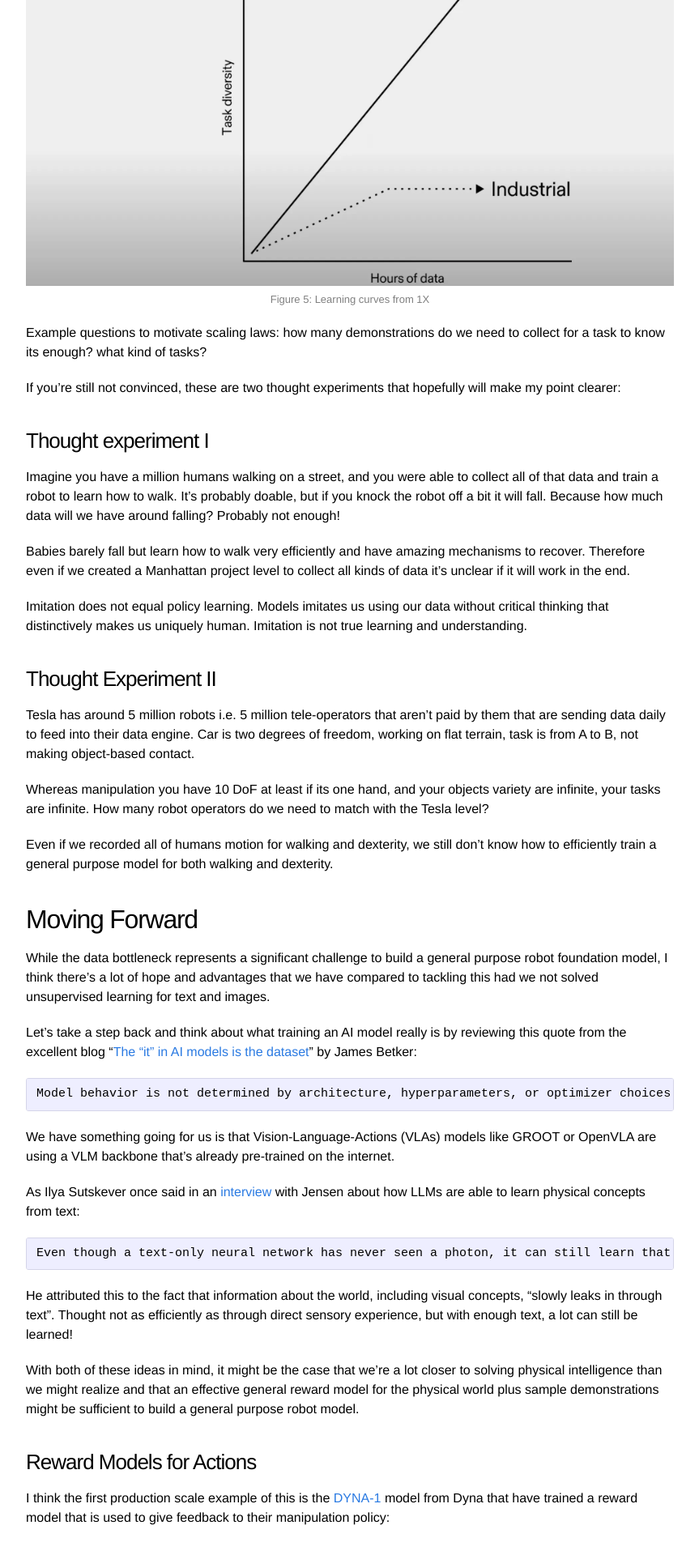
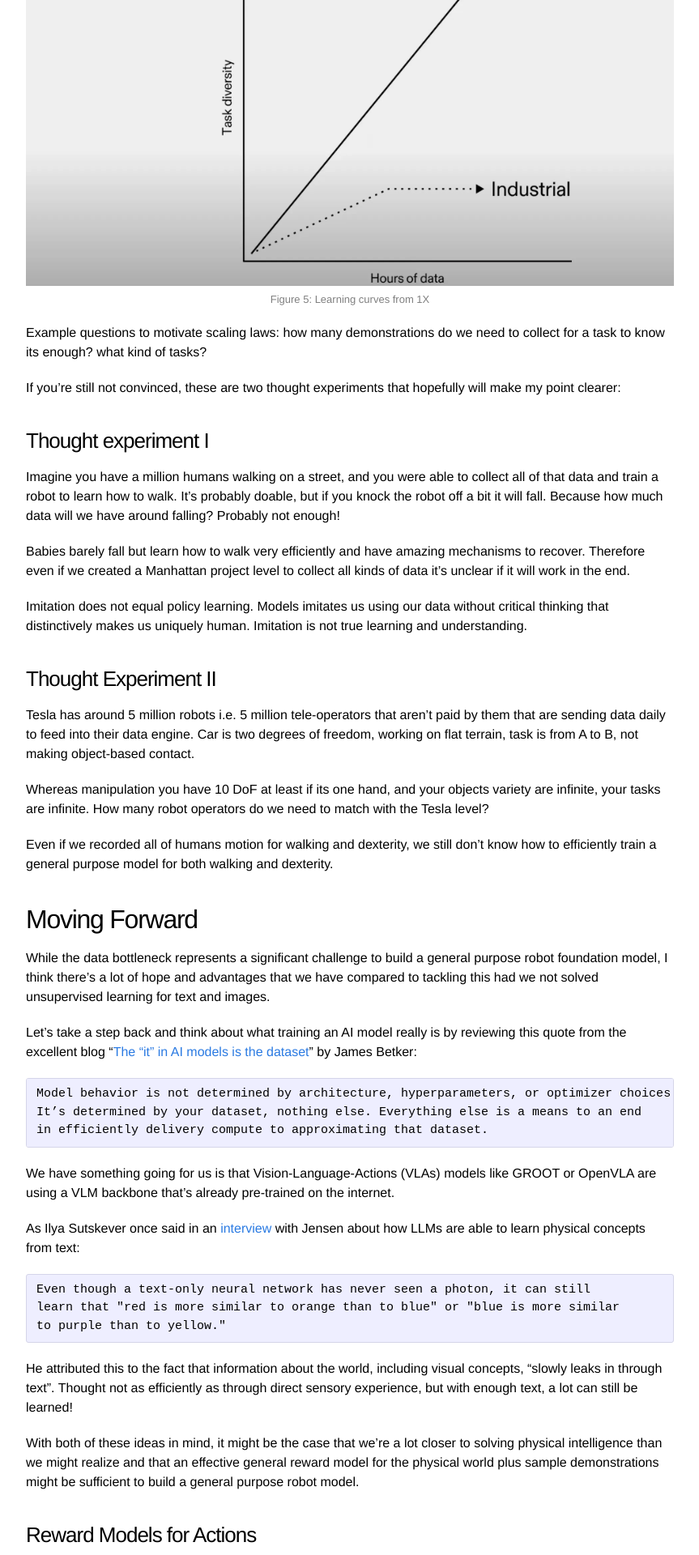
Before and after one commit to HusseinLezzaik/husseinlezzaik.github.io, a Jekyll site: the page built from _posts/2025-04-27-data-bottleneck.md, in a window 1280 px wide. Shown: the part 4480-6400 px from the top of the page at 81% size, without its empty margins (208-1071 px from the left). Built offline with Jekyll 4.4.1, drawn with Linux system fonts in a browser that asks for light colours; comment, search, counter and statistics services are not loaded.

Commit message:
minor edits

````diff
--- a/_posts/2025-04-27-data-bottleneck.md
+++ b/_posts/2025-04-27-data-bottleneck.md
@@ -33,7 +33,7 @@ Embodied AI is best defined as an AI agent that can make observations and take a
 One of the early works of embodied AI in the physical world was imitation learning from the "[End to End Learning for Self-Driving Cars](https://arxiv.org/abs/1604.07316)" project at Nvidia where they did supervised learning on human "expert" data to learn how to steer the wheel based on vision:
 
 <figure>
-<img src="/assets/past/il.jpg" width="100%" />
+<img src="/assets/past/il.JPG" width="100%" />
   <figcaption style="text-align: center; font-size: small; color: gray;">
     Figure 2: Imitation Learning for Steering Wheel
   </figcaption>
@@ -44,7 +44,7 @@ This is basically the approach that Tesla has taken to build it's autopilot FSD,
 Imitation learning works really well for driving, as well as for computer control agents like [Ace](https://x.com/sherjilozair/status/1913731862859850122):
 
 <figure>
-<img src="/assets/past/general-agent.jpg" width="100%" />
+<img src="/assets/past/general-agent.JPG" width="100%" />
   <figcaption style="text-align: center; font-size: small; color: gray;">
     Figure 3: Tweet from Sherjil Ozair, founder of General Agents about Ace
   </figcaption>
@@ -73,7 +73,7 @@ So not only is it very expensive and challenging to collect a diverse action dat
 Also, behaviour cloning applied to the physical world hit saturation pretty quickly i.e. [more demonstrations doesn't mean better performance](https://residual-assembly.github.io/):
 
 <figure>
-<img src="/assets/past/saturation.jpg" width="100%" />
+<img src="/assets/past/saturation.JPG" width="100%" />
   <figcaption style="text-align: center; font-size: small; color: gray;">
     Figure 4: Example of Imitation learning performance saturating with more data
   </figcaption>
@@ -114,7 +114,9 @@ While the data bottleneck represents a significant challenge to build a general
 Let's take a step back and think about what training an AI model really is by reviewing this quote from the excellent blog "[The "it" in AI models is the dataset](https://nonint.com/2023/06/10/the-it-in-ai-models-is-the-dataset/)" by James Betker:
 
 ```
-Model behavior is not determined by architecture, hyperparameters, or optimizer choices. It’s determined by your dataset, nothing else. Everything else is a means to an end in efficiently delivery compute to approximating that dataset.
+Model behavior is not determined by architecture, hyperparameters, or optimizer choices.
+It’s determined by your dataset, nothing else. Everything else is a means to an end
+in efficiently delivery compute to approximating that dataset.
 ```
 
 We have something going for us is that Vision-Language-Actions (VLAs) models like GROOT or OpenVLA are using a VLM backbone that's already pre-trained on the internet.
@@ -122,7 +124,9 @@ We have something going for us is that Vision-Language-Actions (VLAs) models lik
 As Ilya Sutskever once said in an [interview](https://lifearchitect.ai/ilya/) with Jensen about how LLMs are able to learn physical concepts from text:
 
 ```
-Even though a text-only neural network has never seen a photon, it can still learn that "red is more similar to orange than to blue" or "blue is more similar to purple than to yellow."
+Even though a text-only neural network has never seen a photon, it can still
+learn that "red is more similar to orange than to blue" or "blue is more similar
+to purple than to yellow."
 ```
 
 He attributed this to the fact that information about the world, including visual concepts, "slowly leaks in through text". Thought not as efficiently as through direct sensory experience, but with enough text, a lot can still be learned!
@@ -134,7 +138,7 @@ With both of these ideas in mind, it might be the case that we're a lot closer t
 I think the first production scale example of this is the [DYNA-1](https://www.dyna.co/research) model from Dyna that have trained a reward model that is used to give feedback to their manipulation policy:
 
 <figure>
-<img src="/assets/past/dyna.jpg" width="100%" />
+<img src="/assets/past/dyna.JPG" width="100%" />
   <figcaption style="text-align: center; font-size: small; color: gray;">
     Figure 6: “Don’t practice until you get it right. Practice until you can’t get it wrong.”
   </figcaption>
@@ -143,7 +147,8 @@ I think the first production scale example of this is the [DYNA-1](https://www.d
 Reward models might be the most general on-policy RL approach to teach robot foundation models how to generalize to the real world and learn from mistakes quickly.
 
 ```
-Hypothesis: if we can train a generalized reward model to do RL training for dexterity, can we do the same for bipedal walking?
+Hypothesis: if we can train a generalized reward model to do RL training for
+dexterity, can we do the same for bipedal walking?
 
 If so, can we train a superset reward model for all human actions?
 ```
````
